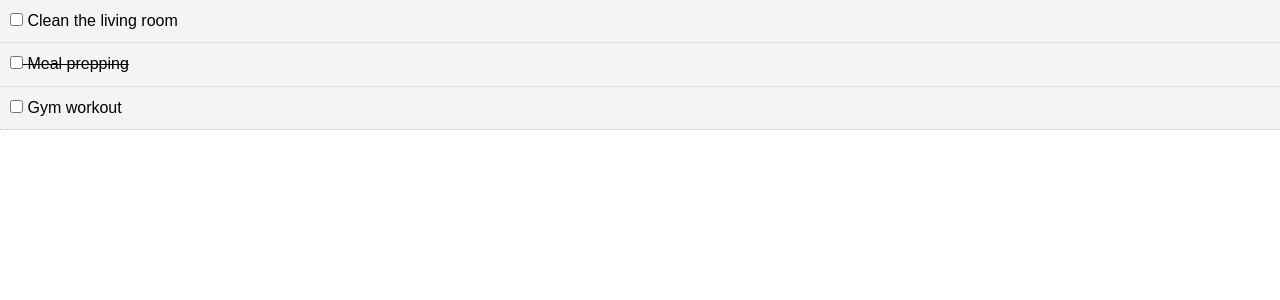
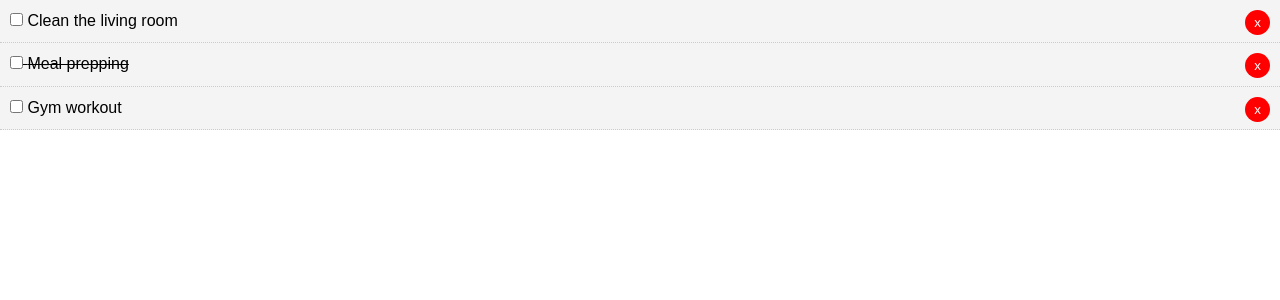
Before and after one commit to MarziaD/to-do_list_react, a React (Create React App) app: page / in a window 1280 px wide. Shown: the top 300 px of the page. Built offline with nearby package versions, Linux system fonts and the light colour scheme.

Commit message:
delete button

```diff
--- a/src/App.js
+++ b/src/App.js
@@ -35,10 +35,16 @@ class App extends Component {
     })})
   }
 
+  // Delete Item
+  delTodo = (id) => {
+    this.setState({ todos: [...this.state.todos.filter(todo => todo.id !== id)]});
+  }
+
   render () {
     return (
       <div className="App">
-      <Todos todos = {this.state.todos} markComplete = {this.markComplete} />
+      <Todos todos = {this.state.todos} markComplete = {this.markComplete}
+      delTodo = {this.delTodo}/>
       </div>
     );
   }
--- a/src/components/TodoItem.js
+++ b/src/components/TodoItem.js
@@ -24,7 +24,9 @@ export class TodoItem extends Component {
             <p>
               <input type= "checkbox" onChange = {this.props.markComplete.bind
               (this, id)}/> {' '}
-              {title}</p>
+              {title}
+              <button onClick= {this.props.delTodo.bind(this, id)} style = {btnStyle}>x</button>
+              </p>
         </div>
 
 
@@ -37,6 +39,16 @@ TodoItem.propTypes = {
   todos: PropTypes.object.isRequired
 }
 
+const btnStyle = {
+  background: '#ff0000',
+  color: '#fff',
+  border: 'none',
+  padding: '5px 9px',
+  borderRadius: '50%',
+  cursor: 'pointer',
+  float: 'right'
+}
+
 
 
 export default TodoItem;
--- a/src/components/Todos.js
+++ b/src/components/Todos.js
@@ -8,7 +8,7 @@ class Todos extends Component {
   render () {
     return this.props.todos.map((todo) => (
         <TodoItem key = {todo.id} todo = {todo} markComplete=
-        {this.props.markComplete}/>
+        {this.props.markComplete} delTodo = {this.props.delTodo}/>
 
 
     ))
```
